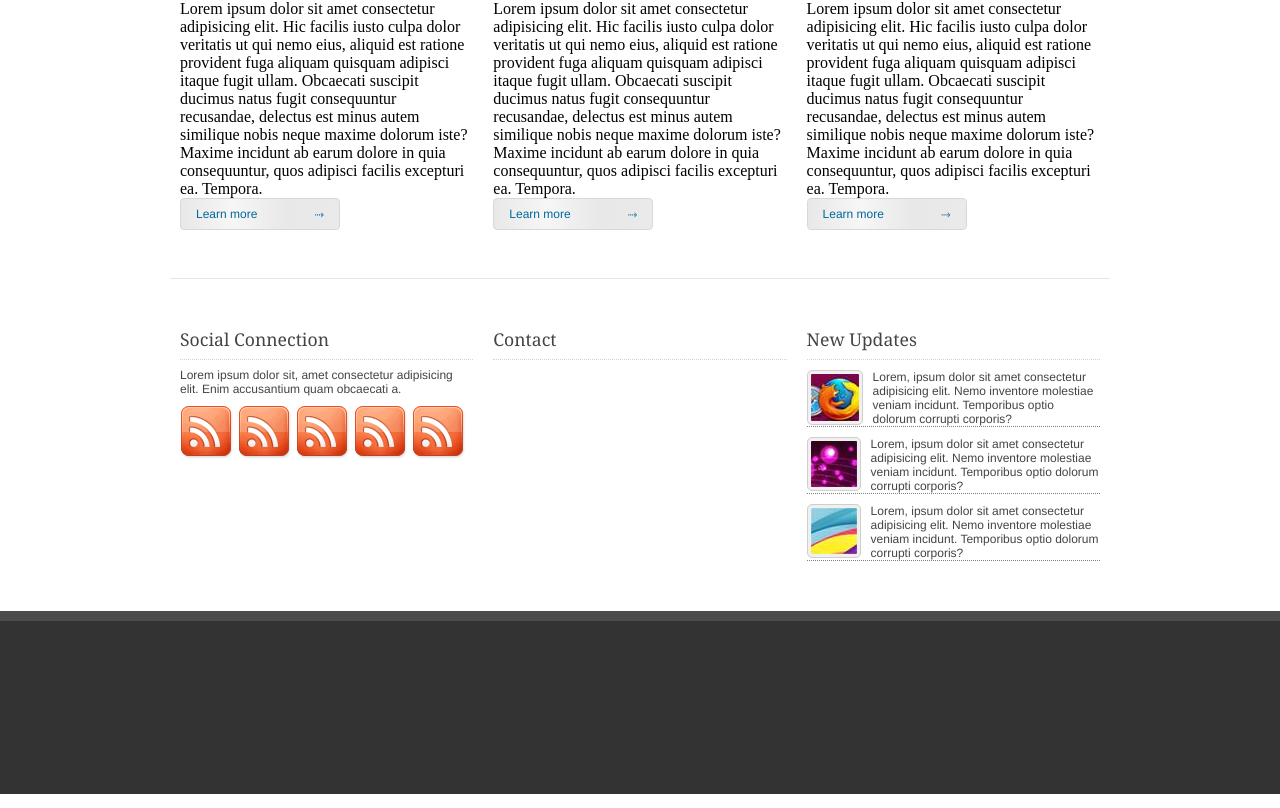
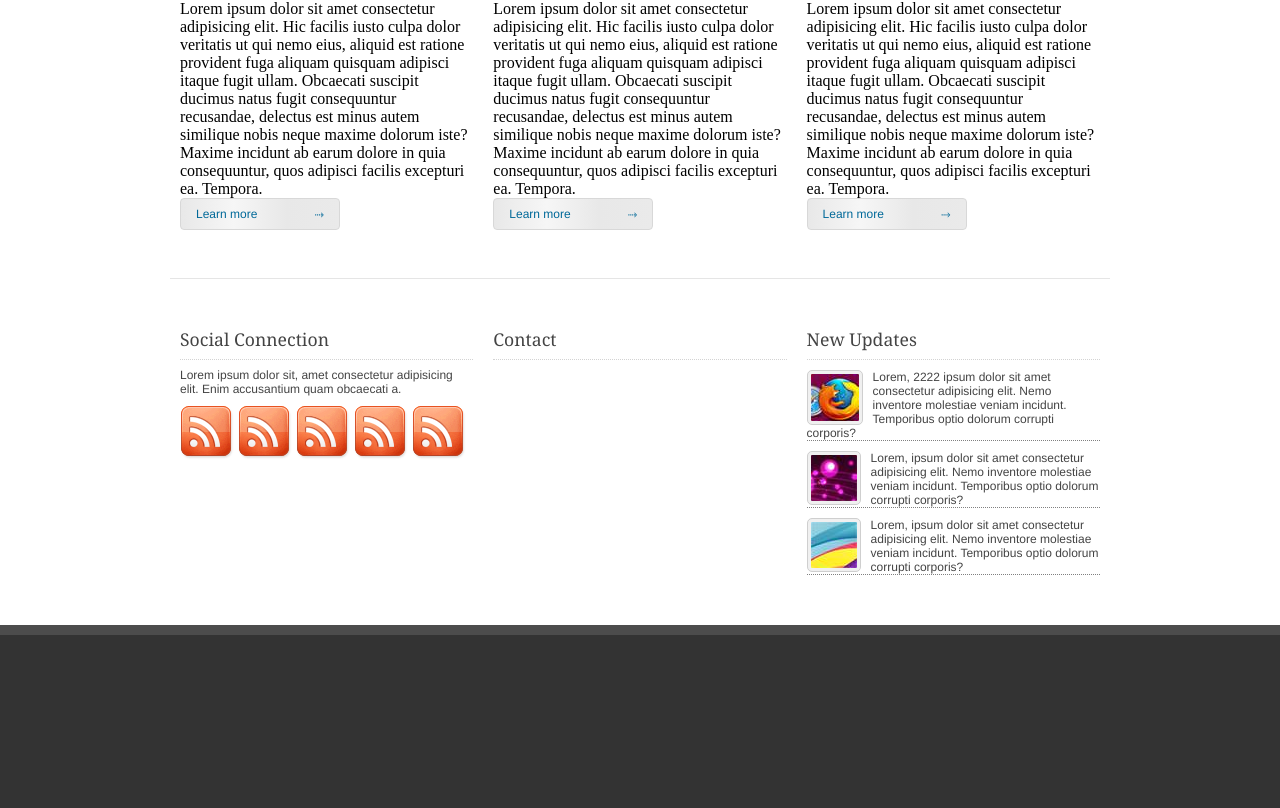
Before and after one commit to faridnuriyev/site2, a plain HTML site: page index.htm in a window 1280 px wide. Shown: the part 889-1697 px from the top of the page. Drawn offline with Linux system fonts and the light colour scheme.

Commit message:
metne 222 elave etdim

```diff
--- a/index.htm
+++ b/index.htm
@@ -64,7 +64,7 @@
                         <div class="updates-list">
                             <div class="update-item">
                                 <img class="update-avatar" src="img/mozilla.jpg" alt="mozilla" />
-                                <p class="update-text">Lorem, ipsum dolor sit amet consectetur adipisicing elit. Nemo inventore molestiae veniam incidunt. Temporibus optio dolorum corrupti corporis?</p>
+                                <p class="update-text">Lorem, 2222 ipsum dolor sit amet consectetur adipisicing elit. Nemo inventore molestiae veniam incidunt. Temporibus optio dolorum corrupti corporis?</p>
                             </div>
 
                             <div class="update-item">
```
